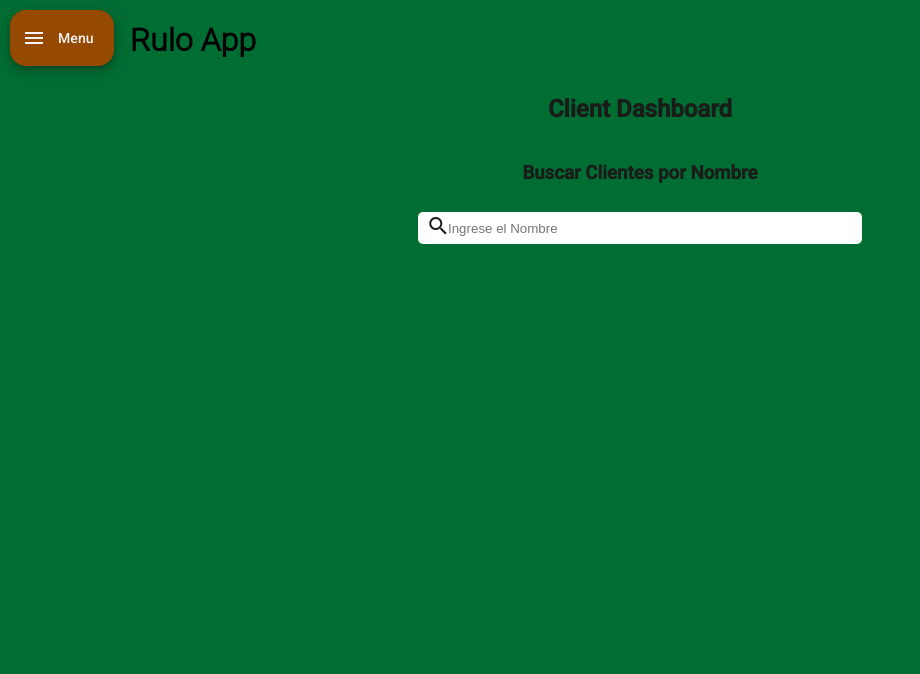
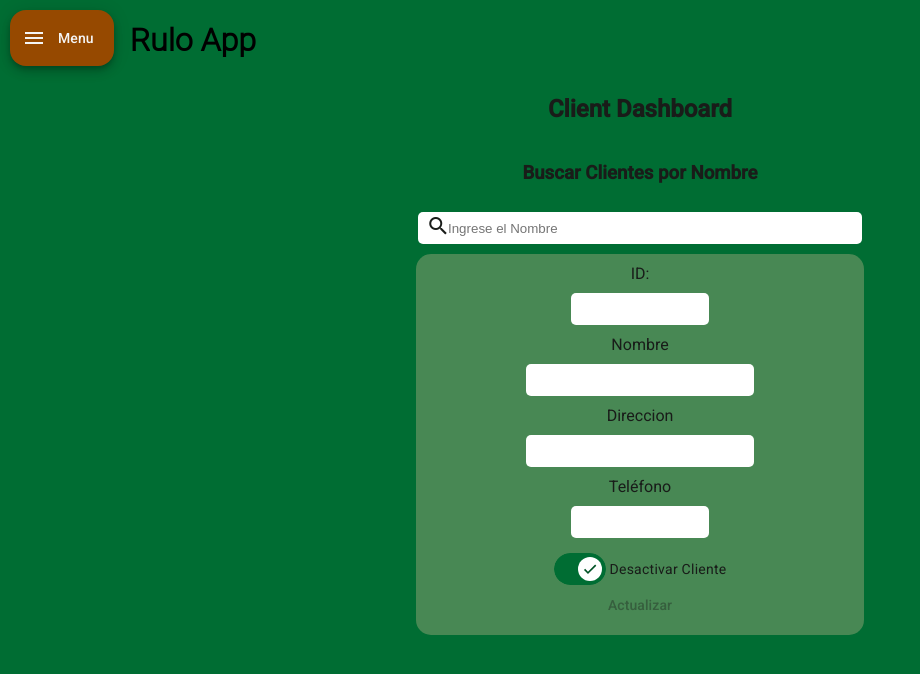
Before and after one commit to schjavier/BrotesFront, an Angular app: page /dashboard/cliente/actualizar in a window 1280 px wide. Shown: the top 674 px of the page, without its empty margins (0-920 px from the left). Built offline with nearby package versions, Linux system fonts and the light colour scheme.

Commit message:
(fix) bug in updateClientComponent

```diff
--- a/src/app/components/forms/client-forms/update-client-form/update-client-form.component.html
+++ b/src/app/components/forms/client-forms/update-client-form/update-client-form.component.html
@@ -15,7 +15,7 @@
     <p class="errorMsg">{{ errorMessage }}</p>
   </div>
 
-  <div class="updateClientForm" *ngIf="updateClientForm.valid">
+  <div class="updateClientForm">
   <form [formGroup]="updateClientForm">
         <label for="id">ID:</label>
         <input id="id" type="text" formControlName="id" required readonly>
@@ -39,7 +39,7 @@
 
         <button mat-button
                 (click)="updateClient()"
-                [disabled]="!updateClientForm.dirty">
+                [disabled]="!updateClientForm.dirty || !updateClientForm.valid">
           Actualizar
         </button>
   </form>
```
